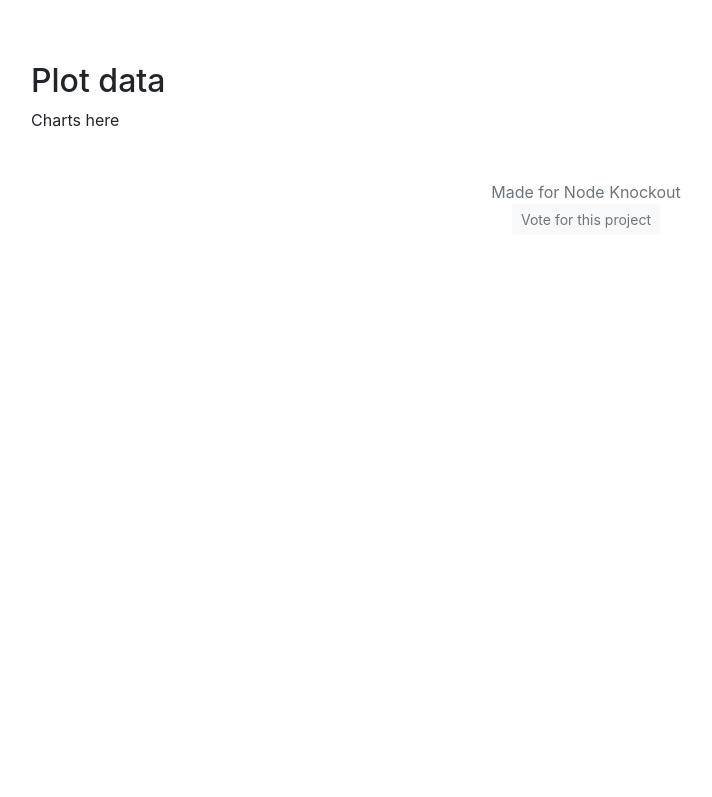
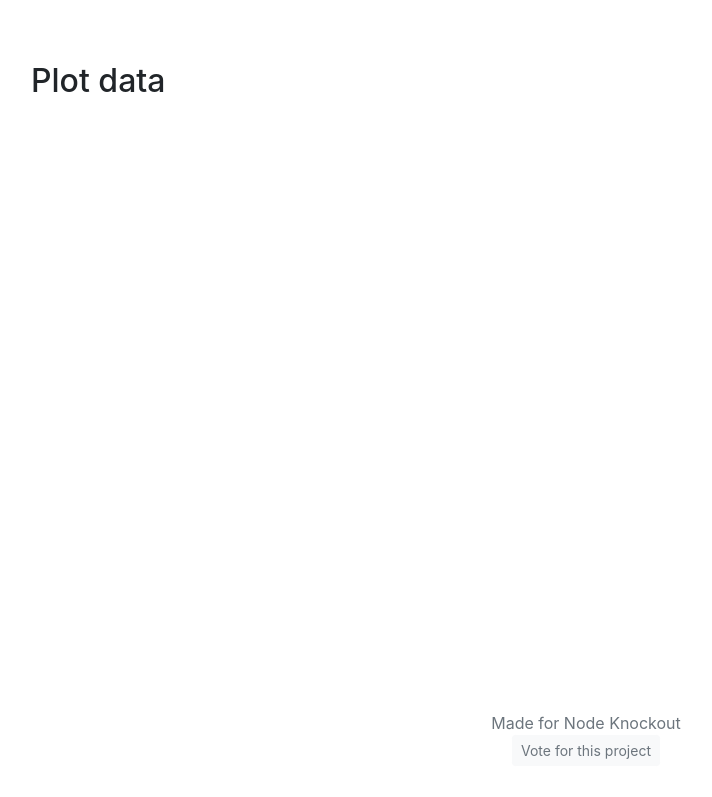
Before and after one commit to travishorn/nko2018-csvinsight, a Vue app: page / in a window 1280 px wide. Shown: the part 399-1196 px from the top of the page, without its empty margins (54-766 px from the left). Before the commit the page ends 800 px from the top, so only its background shows below. Built offline with nearby package versions, Linux system fonts and the light colour scheme.

Commit message:
Plot area and chart(s) in separate components

```diff
--- /dev/null
+++ b/src/components/ColumnChart.vue
@@ -0,0 +1,15 @@
+<template>
+  <svg :viewBox="`0 0 ${width} ${height}`"></svg>
+</template>
+
+<script>
+export default {
+  name: 'ColumnChart',
+  data() {
+    return {
+      width: 1000,
+      height: 500,
+    };
+  },
+};
+</script>
--- a/src/components/PlotData.vue
+++ b/src/components/PlotData.vue
@@ -2,12 +2,17 @@
   <div>
     <h2>Plot data</h2>
 
-    <p>Charts here</p>
+    <ColumnChart />
   </div>
 </template>
 
 <script>
+import ColumnChart from './ColumnChart.vue';
+
 export default {
   name: 'PlotData',
+  components: {
+    ColumnChart,
+  },
 };
 </script>
```
